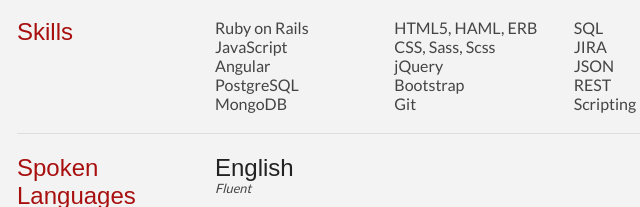
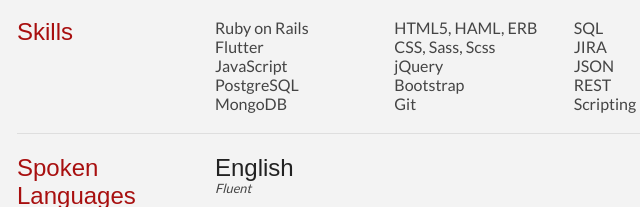
Before and after one commit to vicentedpsantos/vicentedpsantos.github.io, a plain HTML site: page index.html in a window 1280 px wide. Shown: the part 762-969 px from the top of the page, 263-903 px from the left. Drawn offline with nearby package versions, Linux system fonts and the light colour scheme.

Commit message:
Update index.html

```diff
--- a/index.html
+++ b/index.html
@@ -139,8 +139,8 @@
 					<div class="sectionContent">
 						<ul class="keySkills">
 							<li>Ruby on Rails</li>
+							<li>Flutter</li>
 							<li>JavaScript</li>
-							<li>Angular</li>
 							<li>PostgreSQL</li>
 							<li>MongoDB</li>
 							<li>HTML5, HAML, ERB</li>
```
